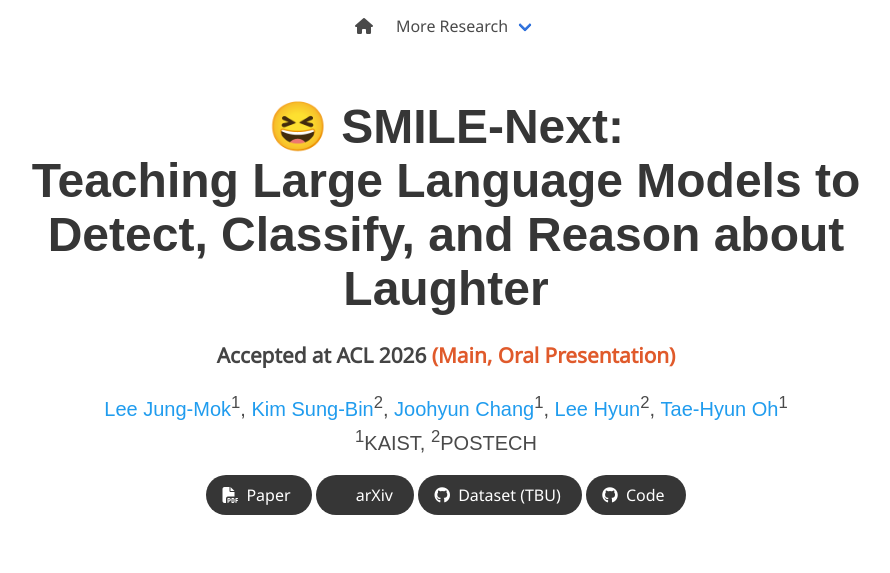
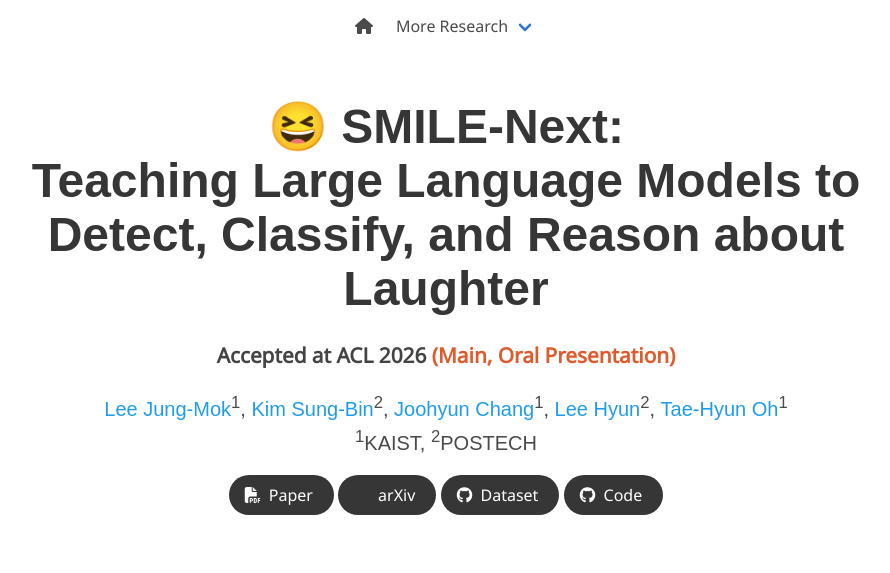
Before and after one commit to mok0102/smile-next, a plain HTML site: page index.html in a window 1280 px wide. Shown: the top 573 px of the page, without its empty margins (194-1084 px from the left). Drawn offline with nearby package versions, Linux system fonts and the light colour scheme; some icons are missing; a web font is replaced by a local one.

Commit message:
dataset and code is released

```diff
--- a/index.html
+++ b/index.html
@@ -136,7 +136,7 @@
                     <span class="icon">
                       <i class="fab fa-github"></i>
                     </span>
-                    <span>Dataset (TBU)</span>
+                    <span>Dataset</span>
                   </a>
                 </span>
                 <!-- Code Link. -->
```
